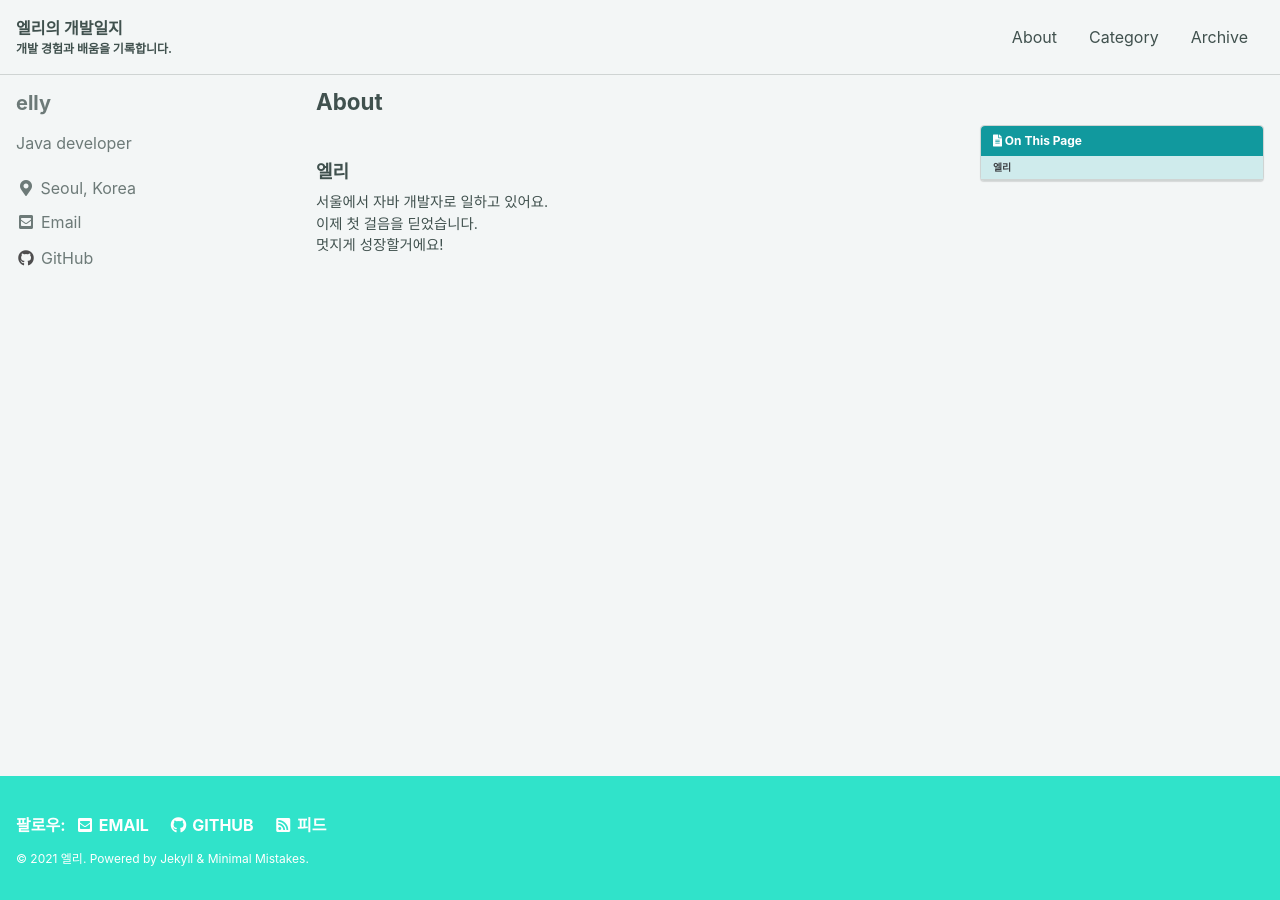
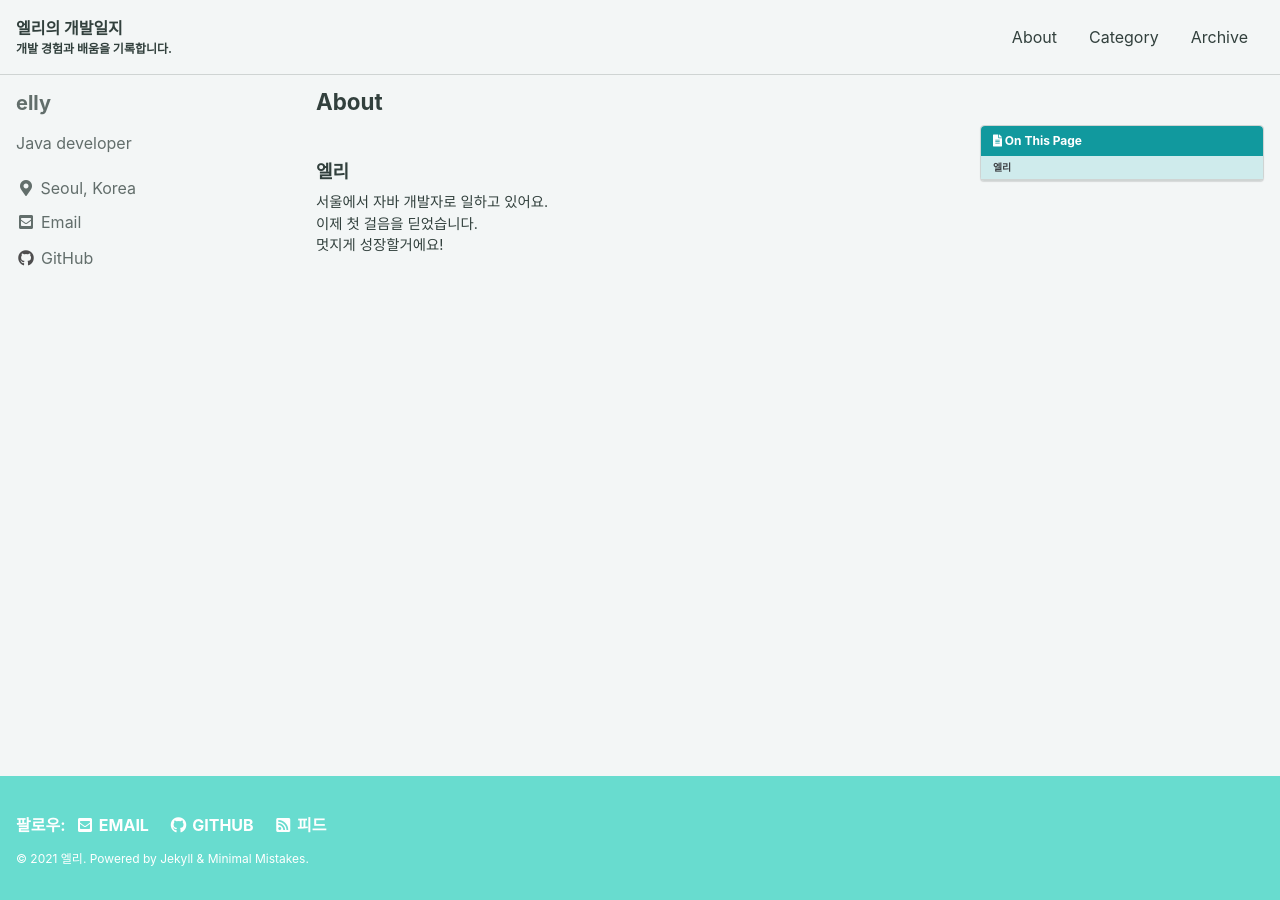
Before and after one commit to ellylee617/ellylee617.github.io, a Jekyll site: the page built from _pages/about.md, in a window 1280 px wide. Built offline with Jekyll 4.4.1, drawn with Linux system fonts in a browser that asks for light colours; cached includes are drawn as plain includes.

Commit message:
Update _mint.scss

```diff
--- a/_sass/minimal-mistakes/skins/_mint.scss
+++ b/_sass/minimal-mistakes/skins/_mint.scss
@@ -4,11 +4,11 @@
 
 /* Colors */
 $background-color: #f3f6f6 !default;
-$text-color: #40514e !default;
+$text-color: #32403D !default;
 $muted-text-color: #40514e !default;
 $primary-color: #11999e !default;
 $border-color: mix(#fff, #40514e, 75%) !default;
-$footer-background-color: #30e3ca !default;
+$footer-background-color: #68DCCF !default;
 $link-color: #11999e !default;
 $masthead-link-color: $text-color !default;
 $masthead-link-color-hover: $text-color !default;
```
